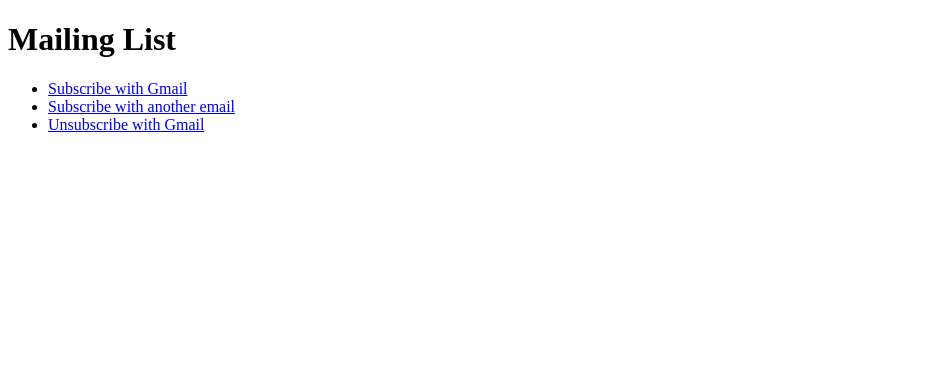
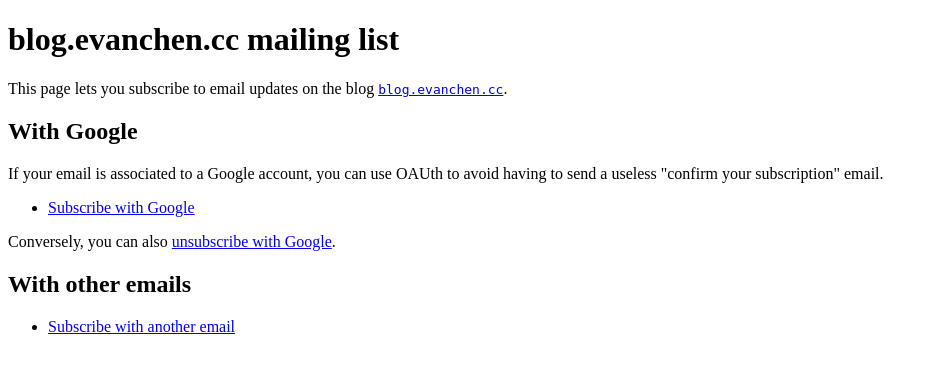
Before and after one commit to vEnhance/subscribe.evanchen.cc, a Django app: page / in a window 1280 px wide. Shown: the top 373 px of the page, without its empty margins (0-938 px from the left). Run offline with Django 5.2, Linux system fonts and the light colour scheme.

Commit message:
polish: instructions on index.html

```diff
--- a/mailing/templates/mailing/index.html
+++ b/mailing/templates/mailing/index.html
@@ -1,18 +1,29 @@
 {% extends "mailing/base.html" %}
 {% block title %}
-    Mailing List
+    blog.evanchen.cc mailing list
 {% endblock title %}
 {% block main %}
-    <h1>Mailing List</h1>
+    <h1>blog.evanchen.cc mailing list</h1>
+    <p>
+        This page lets you subscribe to email updates on the blog <a href="https://blog.evanchen.cc/"><code>blog.evanchen.cc</code></a>.
+    </p>
+    <h2>With Google</h2>
+    <p>
+        If your email is associated to a Google account,
+        you can use OAUth to avoid having to send a useless "confirm your subscription" email.
+    </p>
     <ul>
         <li>
-            <a href="{% url 'google_login' %}?next={% url 'oauth_subscribe' %}">Subscribe with Gmail</a>
+            <a href="{% url 'google_login' %}?next={% url 'oauth_subscribe' %}">Subscribe with Google</a>
         </li>
+    </ul>
+    <p>
+        Conversely, you can also <a href="{% url 'google_login' %}?next={% url 'oauth_unsubscribe' %}">unsubscribe with Google</a>.
+    </p>
+    <h2>With other emails</h2>
+    <ul>
         <li>
             <a href="{% url 'subscribe_form' %}">Subscribe with another email</a>
         </li>
-        <li>
-            <a href="{% url 'google_login' %}?next={% url 'oauth_unsubscribe' %}">Unsubscribe with Gmail</a>
-        </li>
     </ul>
 {% endblock main %}
```
